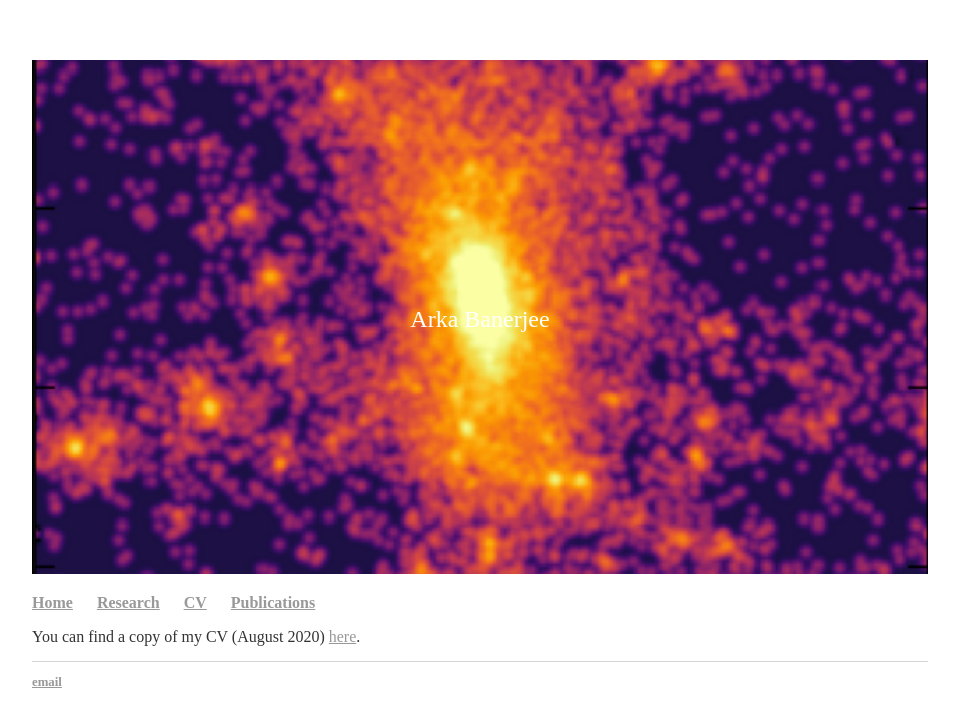
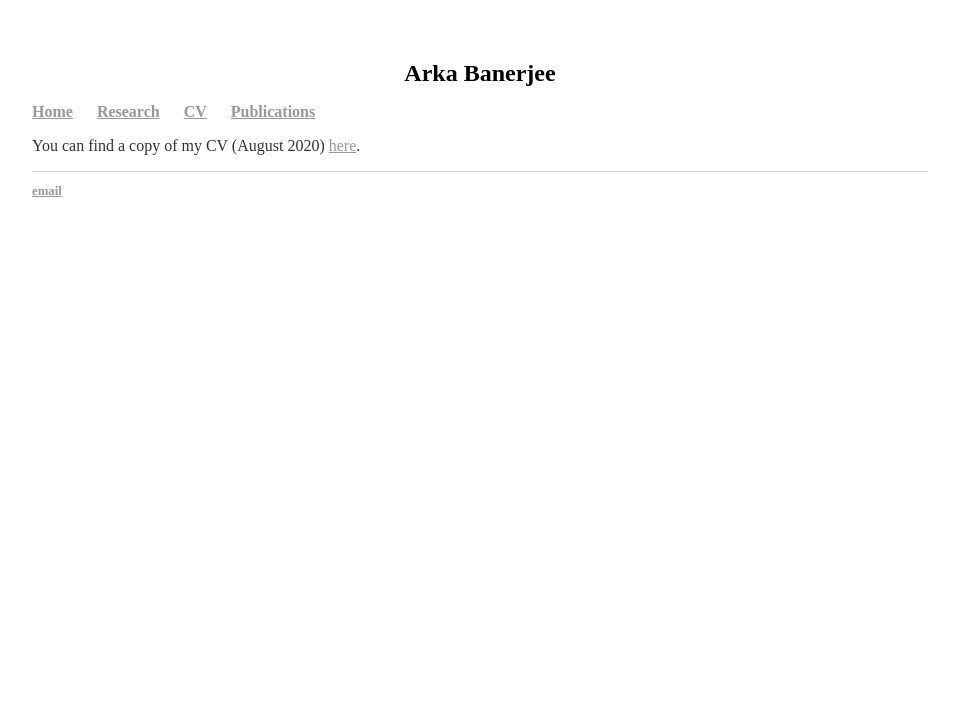
Before and after one commit to arkabanerjee/arkabanerjee.github.io, a Jekyll site: the page built from cv/index.html, in a window 1280 px wide. Shown: the top 727 px of the page, without its empty margins (160-1119 px from the left). Built offline with Jekyll 4.4.1, drawn with Linux system fonts in a browser that asks for light colours.

Commit message:
SIDM added

```diff
--- a/_layouts/default.html
+++ b/_layouts/default.html
@@ -6,10 +6,7 @@
 			<link rel="stylesheet" type="text/css" href="/css/main.css">
 		</head>
 		<body>
-			<div class="container">
-				<img src="/images/header.png"  style="width:100%;">
-				<div class="centered">Arka Banerjee</div>
-			  </div>
+			<h1 style="text-align:center;"> Arka Banerjee</h1>
 			<nav>
 	    		<ul>
 	        		<li><a href="/">Home</a></li>
```
